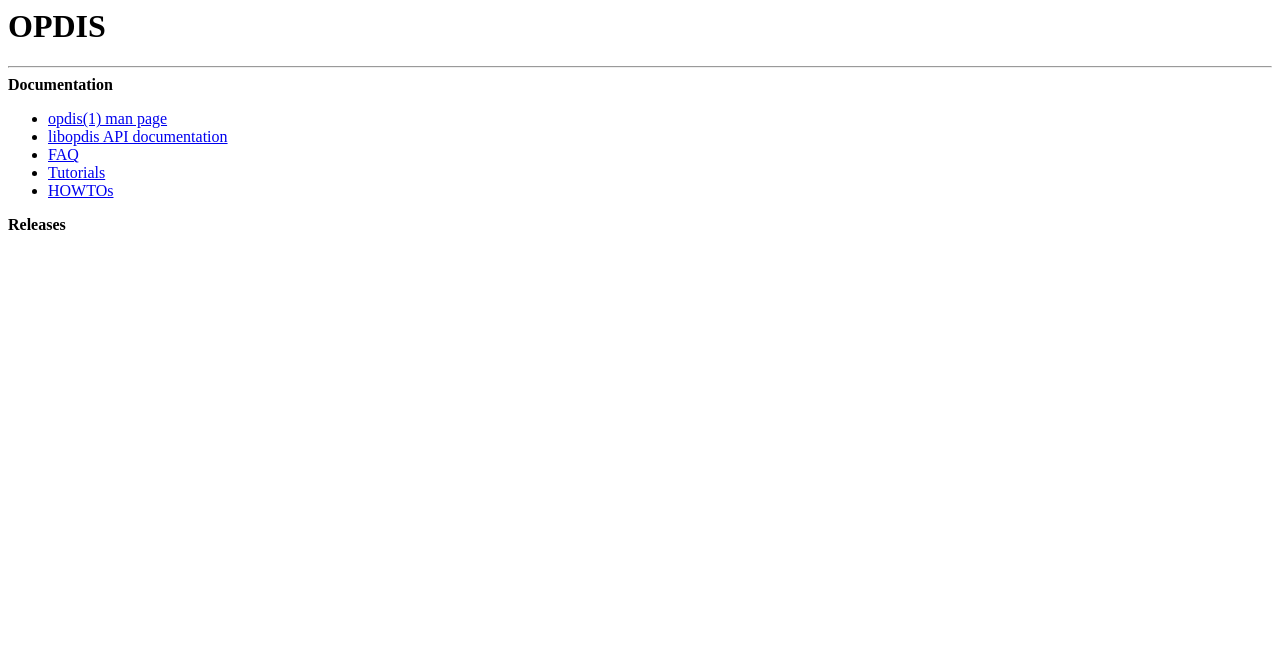
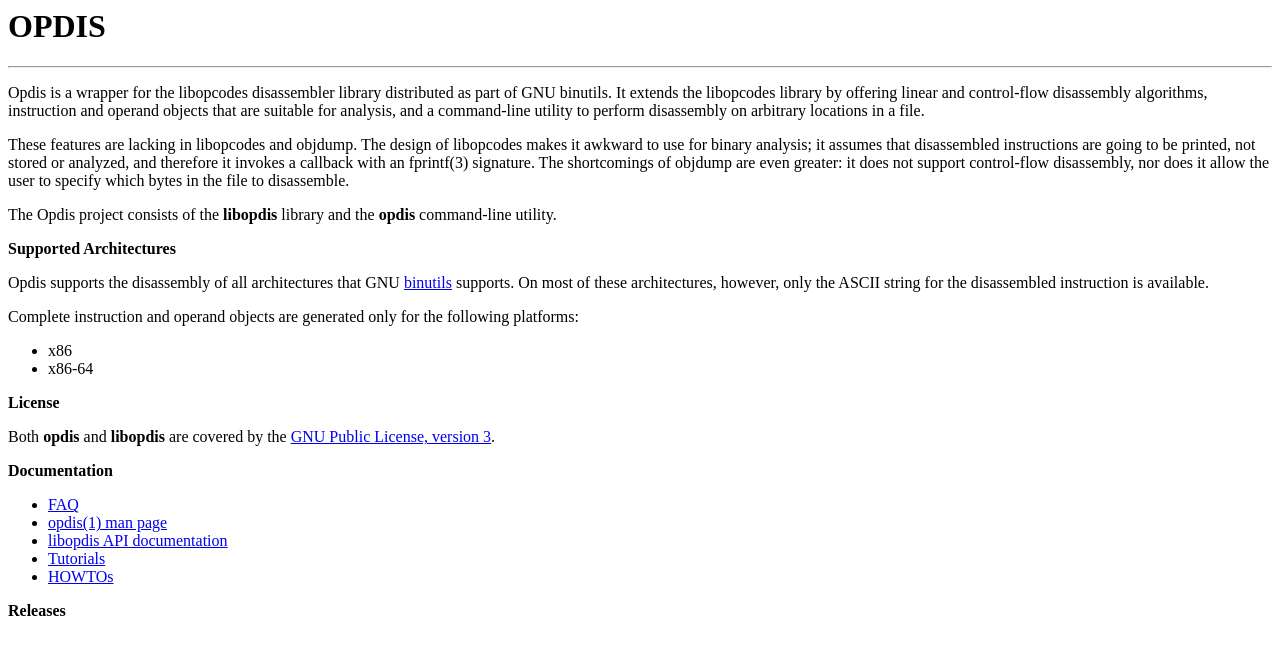
Before and after one commit to efedel/tg-community, a plain HTML site: page content/opdis/index.html in a window 1280 px wide. Drawn offline with Linux system fonts and the light colour scheme.

Commit message:
WWW : Updated opdis/index.html to have a description

```diff
--- a/content/opdis/index.html
+++ b/content/opdis/index.html
@@ -3,17 +3,63 @@
 </HEAD><BODY>
 <H1>OPDIS</H1>
 <HR>
-<!-- Description -->
+<P>
+Opdis is a wrapper for the libopcodes disassembler library distributed as part
+of GNU binutils. It extends the libopcodes library by offering linear and
+control-flow disassembly algorithms, instruction and operand objects that
+are suitable for analysis, and a command-line utility to perform disassembly
+on arbitrary locations in a file.
+</P>
+<P>
+These features are lacking in libopcodes and objdump. The design of libopcodes
+makes it awkward to use for binary analysis; it assumes that disassembled
+instructions are going to be printed, not stored or analyzed, and therefore
+it invokes a callback with an fprintf(3) signature. The shortcomings of objdump
+are even greater: it does not support control-flow disassembly, nor does it
+allow the user to specify which bytes in the file to disassemble.
+</P>
+<P>
+The Opdis project consists of the <B>libopdis</B> library and the
+<B>opdis</B> command-line utility.
+</P>
+
+<!-- ====================================================================== -->
+<B>Supported Architectures</B><BR>
+<P>
+Opdis supports the disassembly of all architectures that GNU
+<A HREF='http://www.gnu.org/software/binutils/'>binutils</A> supports.
+On most of these architectures, however, only the ASCII string for the
+disassembled instruction is available.
+</P>
+<P>
+Complete instruction and operand objects are generated only for the following
+platforms:
+<UL>
+	<LI>x86
+	<LI>x86-64
+</UL>
+</P>
+
+<!-- ====================================================================== -->
+<B>License</B><BR>
+<P>
+Both <b>opdis</b> and <b>libopdis</b> are covered by the
+<A HREF='http://www.gnu.org/licenses/gpl.txt'>GNU Public License, version 3</A>.
+</P>
+
+<!-- ====================================================================== -->
 <B>Documentation</B><BR>
 <UL>
+<LI><A HREF='doc/api/faq.html'>FAQ</A>
 <LI><A HREF='doc/opdis.1.html'>opdis(1) man page</A>
 <LI><A HREF='doc/api/index.html'>libopdis API documentation</A>
-<LI><A HREF='doc/api/faq.html'>FAQ</A>
 <LI><A HREF='doc/api/tutorials.html'>Tutorials</A>
 <LI><A HREF='doc/api/howtos.html'>HOWTOs</A>
 <!-- Examples -->
 </UL>
 <P>
+
+<!-- ====================================================================== -->
 <B>Releases</B><BR>
 </BODY>
 </HTML>
```
